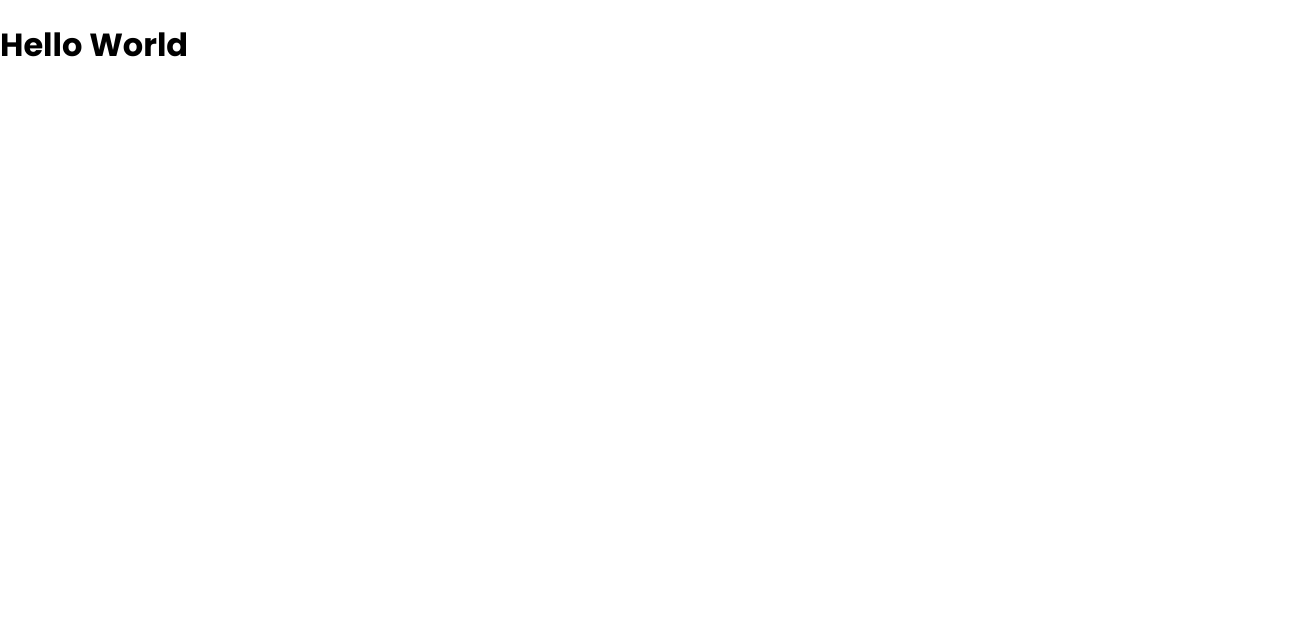
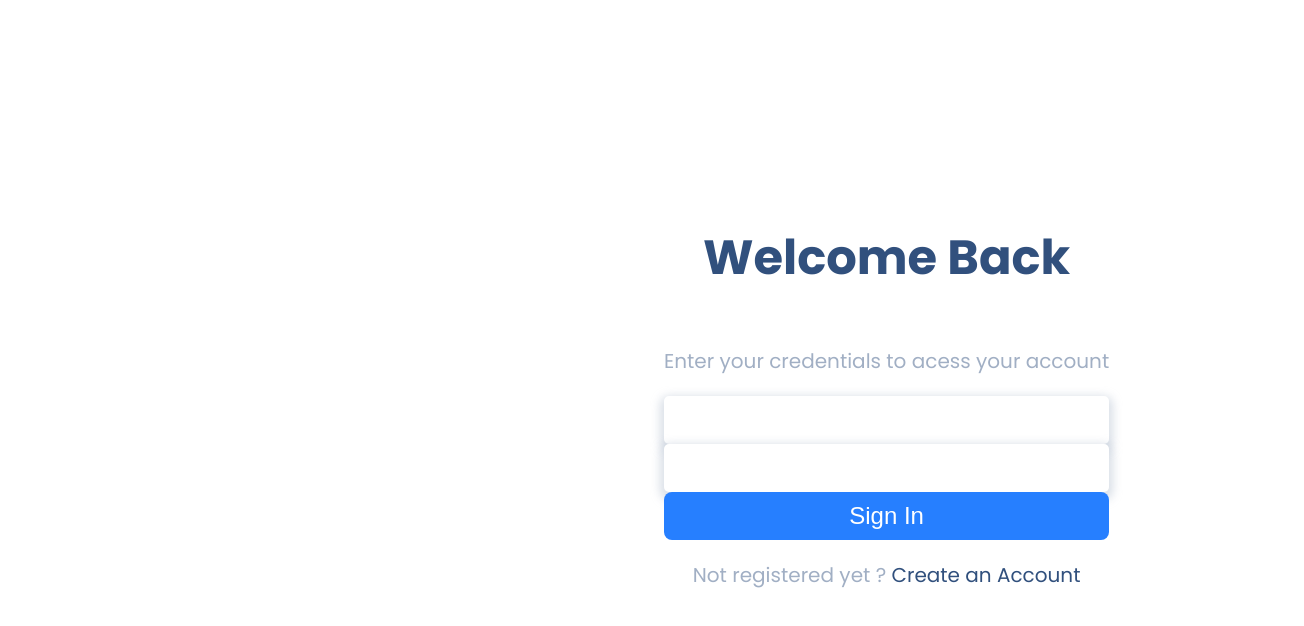
Before and after one commit to AlfredoAndrade14/Desafio-Codex-Frontend, a Next.js app: page / in a window 1280 px wide. Shown: the top 626 px of the page, 1304 px wide, since content can reach past the window. Built offline with nearby package versions, Linux system fonts and the light colour scheme.

Commit message:
Create form

```diff
--- /dev/null
+++ b/src/components/Form.tsx
@@ -0,0 +1,17 @@
+import styles from '../styles/components/Form.module.css'
+
+export function Form(){
+    return(
+        <div className={styles.container}>
+            <form action="" method="post">
+                <h1>Welcome Back</h1>
+                <p>Enter your credentials to acess your account</p>
+
+                <input type="email" name="" id="" />
+                <input type="password" name="" id=""/>
+                <button type="submit">Sign In</button>
+                <p>Not registered yet ? <a href="">Create an Account</a></p>
+            </form>
+        </div>
+    )
+}
--- /dev/null
+++ b/src/components/ImgWrapper.tsx
@@ -0,0 +1,7 @@
+export function ImgWrapper() {
+    return(
+        <div>
+            <svg width="640" height="396" viewBox="0 0 640 396" fill="none" xmlns="http://www.w3.org/2000/svg" />
+        </div>
+    );
+}
--- a/src/pages/index.tsx
+++ b/src/pages/index.tsx
@@ -1,9 +1,13 @@
-import Head from 'next/head'
+import { Form } from '../components/Form'
+import { ImgWrapper } from '../components/ImgWrapper'
+
+import styles from '../styles/components/Home.module.css'
 
 export default function Home() {
   return (
-    <div className="container">
-      <h1>Hello World</h1>
+    <div className={styles.container}>
+        <ImgWrapper />
+        <Form />
     </div>
   )
 }
--- /dev/null
+++ b/src/styles/components/Form.module.css
@@ -0,0 +1,47 @@
+
+
+.container h1{
+    font-size: 3rem;
+    color: var(--dark-blue)
+}
+
+.container p{
+    font-size: 1.25rem;
+    color: var(--blue-gray);
+}
+
+.container form{
+    display: flex;
+    flex-direction: column;
+
+    justify-content: center;
+    align-items: center;
+}
+
+.container form input{
+    width: 100%;
+    height: 3rem;
+
+    border: none;
+    border-radius: 5px;
+    box-shadow: 0px 4px 10px 4px rgba(161, 175, 196, 0.4);
+}
+
+.container form a{
+    color: var(--dark-blue);
+}
+
+.container form button{
+    width: 100%;
+    height: 3rem;
+
+    background-color: var(--blue);
+    color: var(--white);
+
+    font-size: 1.5rem;
+    font-family: 'Montserrant', sans-serif;
+    font-weight: 500;
+
+    border: none;
+    border-radius: 8px;
+}
--- /dev/null
+++ b/src/styles/components/Home.module.css
@@ -0,0 +1,10 @@
+.container{
+    display: flex;
+    flex-direction: row;
+
+    width: 100%;
+    height: 100vh;
+    align-items: center;
+
+    margin: 0px 24px;
+  }
--- /dev/null
+++ b/src/styles/components/ImgWrapper.module.css
@@ -0,0 +1,3 @@
+.imgContainer{
+    max-width: 1024px;
+}
--- a/src/styles/globals.css
+++ b/src/styles/globals.css
@@ -26,12 +26,3 @@ a {
   --red: #F06971;
   --red-milk: #EE8288;
 }
-
-.container{
-  max-width: 1392px;
-  height: 100vh;
-
-  margin: 0 auto;
-  display: flex;
-  flex-direction: column;
-}
```
Also changed, not shown: public/images/door.svg (added).
